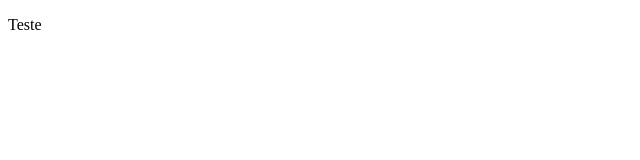
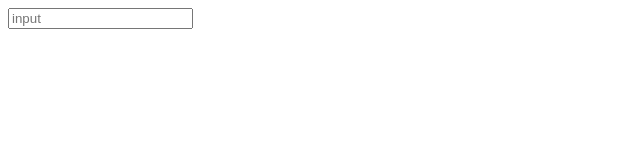
Before and after one commit to fbn4sc/js-proj, a React app: page / in a window 1280 px wide. Shown: the top 160 px of the page, without its empty margins (0-640 px from the left). Built offline with nearby package versions, Linux system fonts and the light colour scheme; the HTML template or start-up script is replaced by a standard one.

Commit message:
Implementa eslint

```diff
--- a/package.json
+++ b/package.json
@@ -15,6 +15,7 @@
     "babel-loader": "^7.1.2",
     "babel-preset-es2015": "^6.24.1",
     "babel-preset-react": "^6.24.1",
+    "eslint-loader": "^1.9.0",
     "express": "^4.16.2",
     "pug": "^2.0.0-rc.4",
     "react": "^16.2.0",
@@ -22,6 +23,8 @@
     "webpack": "^3.10.0"
   },
   "devDependencies": {
+    "eslint": "^4.16.0",
+    "eslint-plugin-react": "^7.5.1",
     "nodemon": "^1.14.11",
     "webpack-dev-server": "^2.11.0"
   }
--- a/src/App.jsx
+++ b/src/App.jsx
@@ -1,8 +1,10 @@
-import React, { Component } from "react";
+import React from "react";
 import { render } from "react-dom";
 
+import ProductForm from "./ProductForm";
+
 const App = () => {
-  return <p>Teste</p>;
+  return <ProductForm />;
 };
 
 render(<App />, document.getElementById("app"));
--- /dev/null
+++ b/src/ProductForm.jsx
@@ -0,0 +1,17 @@
+import React, { Component } from "react";
+
+class ProductForm extends Component {
+  constructor(props) {
+    super(props);
+    this.state = {};
+  }
+  render() {
+    return (
+      <form>
+        <input type="text" placeholder="input" />
+      </form>
+    );
+  }
+}
+
+export default ProductForm;
--- a/webpack.config.js
+++ b/webpack.config.js
@@ -13,12 +13,13 @@ module.exports = {
       }
     }
   },
+  resolve: { extensions: [".js", ".jsx"] },
   module: {
-    loaders: [
+    rules: [
       {
         test: /\.jsx?/,
         include: path.resolve("./src"),
-        loader: "babel-loader"
+        use: ["babel-loader", "eslint-loader"]
       }
     ]
   }
```
Also changed, not shown: .eslintrc.json (added), 1 other file (tests, documents, lock files or other folders).
